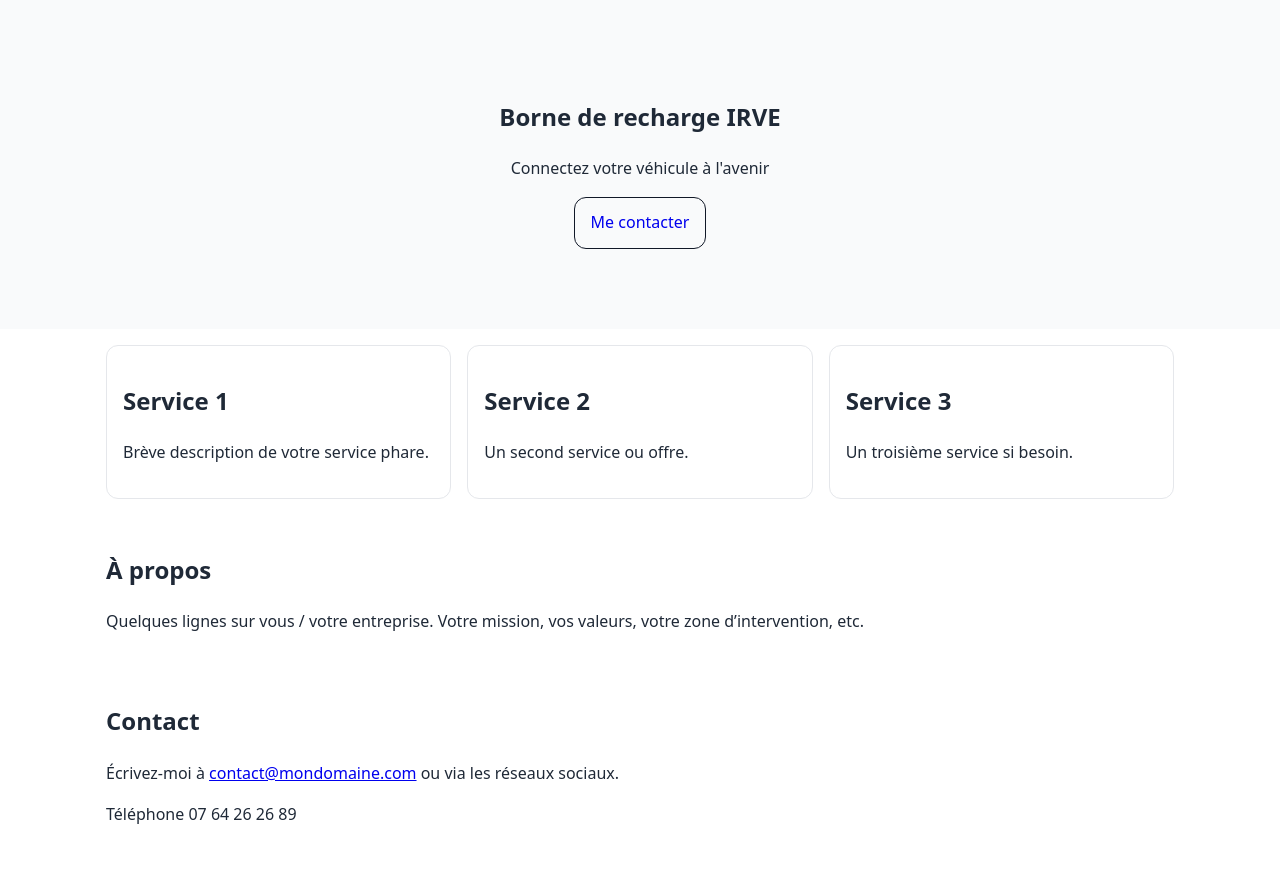
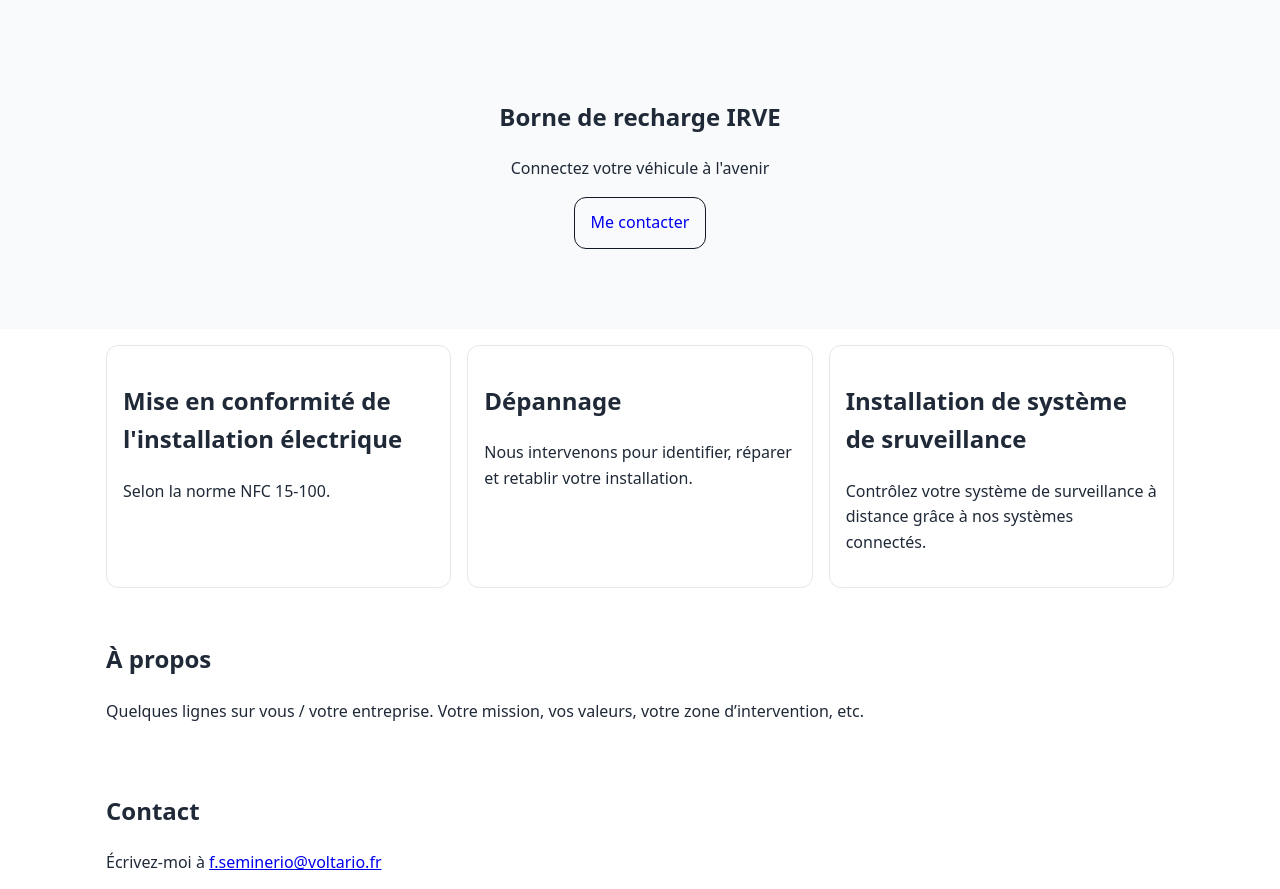
Before and after one commit to voltarioelectricite-eng/voltarioelectricite-eng.github.io, a plain HTML site: page index.html in a window 1280 px wide. Shown: the part 61-950 px from the top of the page. Drawn offline with Linux system fonts and the light colour scheme.

Commit message:
Update index.html

```diff
--- a/index.html
+++ b/index.html
@@ -23,16 +23,16 @@
 
 <section id="services" class="container grid">
 <article class="card">
-<h2>Service 1</h2>
-<p>Brève description de votre service phare.</p>
+<h2>Mise en conformité de l'installation électrique</h2>
+<p>Selon la norme NFC 15-100.</p>
 </article>
 <article class="card">
-<h2>Service 2</h2>
-<p>Un second service ou offre.</p>
+<h2>Dépannage</h2>
+<p>Nous intervenons pour identifier, réparer et retablir votre installation. </p>
 </article>
 <article class="card">
-<h2>Service 3</h2>
-<p>Un troisième service si besoin.</p>
+<h2>Installation de système de sruveillance</h2>
+<p>Contrôlez votre système de surveillance à distance grâce à nos systèmes connectés.</p>
 </article>
 </section>
 
@@ -45,14 +45,14 @@
 
 <section id="contact" class="container">
 <h2>Contact</h2>
-<p>Écrivez‑moi à <a href="f.seminerio@voltario.fr">contact@mondomaine.com</a> ou via les réseaux sociaux.</p>
+<p>Écrivez‑moi à <a href="f.seminerio@voltario.fr">f.seminerio@voltario.fr</p>
 <p>Téléphone 07 64 26 26 89</p>
 </section>
 
 
 <footer>
 <div class="container">
-<small>© <span id="year"></span> Mon Entreprise — Tous droits réservés</small>
+<small>© <span id="year"></span> Voltario — Tous droits réservés</small>
 </div>
 </footer>
 <script>
```
